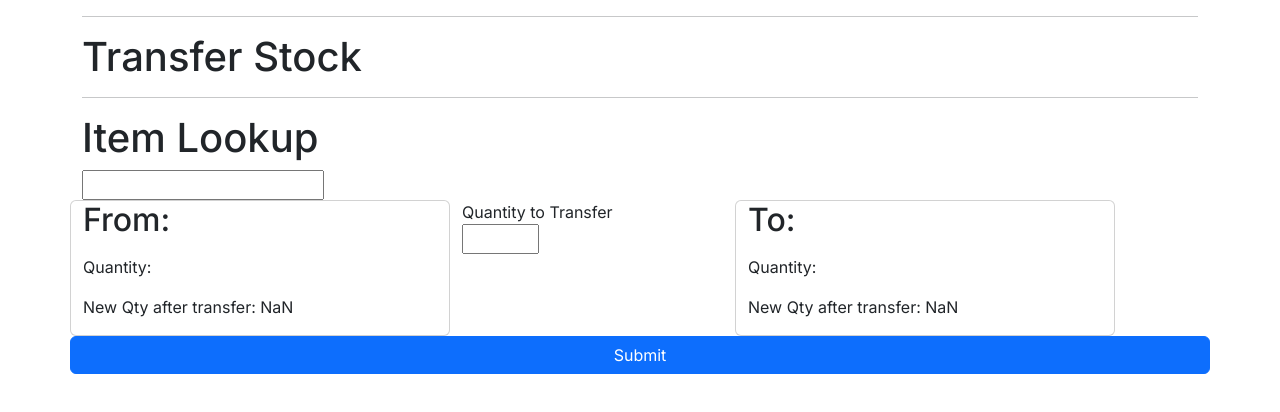
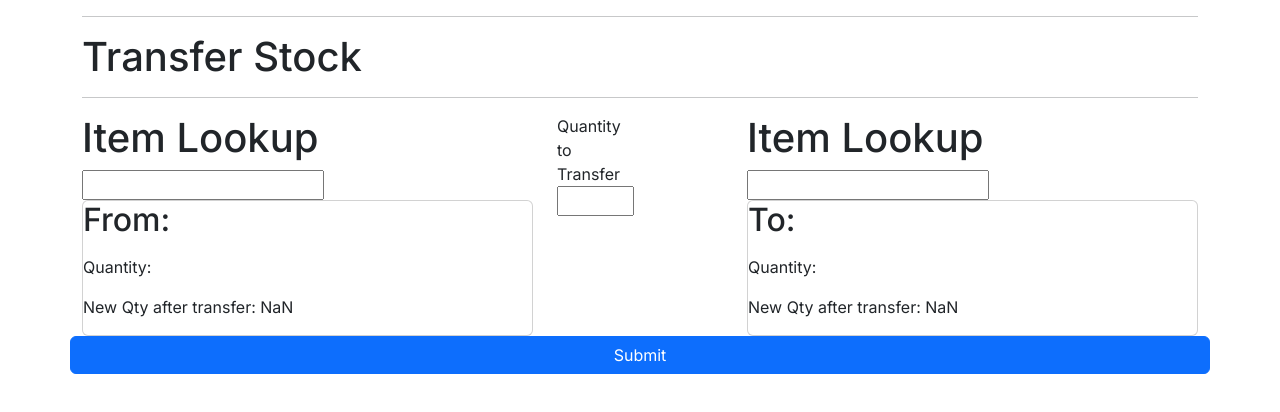
Before and after one commit to kenirwin/moon-bees-inventory, a Next.js app: page /transfer in a window 1280 px wide. Shown: the top 412 px of the page. Built offline with nearby package versions, Linux system fonts and the light colour scheme.

Commit message:
Lookup on both to and from products

```diff
--- a/app/components/TransferForm.tsx
+++ b/app/components/TransferForm.tsx
@@ -66,11 +66,18 @@ const TransferForm = ({}: Props) => {
         <hr />
         <form onSubmit={handleSubmit}>
         <div className="row">
-            <LookupForm toOrFrom="from" setSelectedItem={setFromItem}></LookupForm>
+            <div className="col-md-5">
+                <LookupForm toOrFrom="from" setSelectedItem={setFromItem}></LookupForm>
+                <TransferItem productId={fromItem?.varId} productName={fromItem?.name} quantity={fromStartingQty} adjustmentQty={selectedQty} toOrFrom="from"></TransferItem>
+            </div>
+            <div className="col-md-2">
+                <TransferAmount max={14} onChangeNumber={handleQtyChange} />
 
-            <TransferItem productId={fromItem?.varId} productName={fromItem?.name} quantity={fromStartingQty} adjustmentQty={selectedQty} toOrFrom="from"></TransferItem>
-            <TransferAmount max={14} onChangeNumber={handleQtyChange} />
-            <TransferItem productId={toItem?.varId} productName={toItem?.name} quantity={toStartingQty} toOrFrom="to" adjustmentQty={selectedQty}></TransferItem>
+            </div>
+            <div className="col-md-5">
+                <LookupForm toOrFrom="to" setSelectedItem={setToItem}></LookupForm>
+                <TransferItem productId={toItem?.varId} productName={toItem?.name} quantity={toStartingQty} toOrFrom="to" adjustmentQty={selectedQty}></TransferItem>
+            </div>
         </div>
         <div className='row'>
             <input type="submit" className='btn btn-primary'></input>
--- a/app/components/TransferItem.tsx
+++ b/app/components/TransferItem.tsx
@@ -7,7 +7,7 @@ interface Props {
 }
 
 const TransferItem = ({productName, quantity, toOrFrom, adjustmentQty = 0, productId}: Props) => {
-    return <div className="card col-md-4">
+    return <div className="card">
         <h2 className="capitalize">{toOrFrom}:</h2>
         <h3>{productName}</h3>
         <p>Quantity: {quantity}</p>
```
